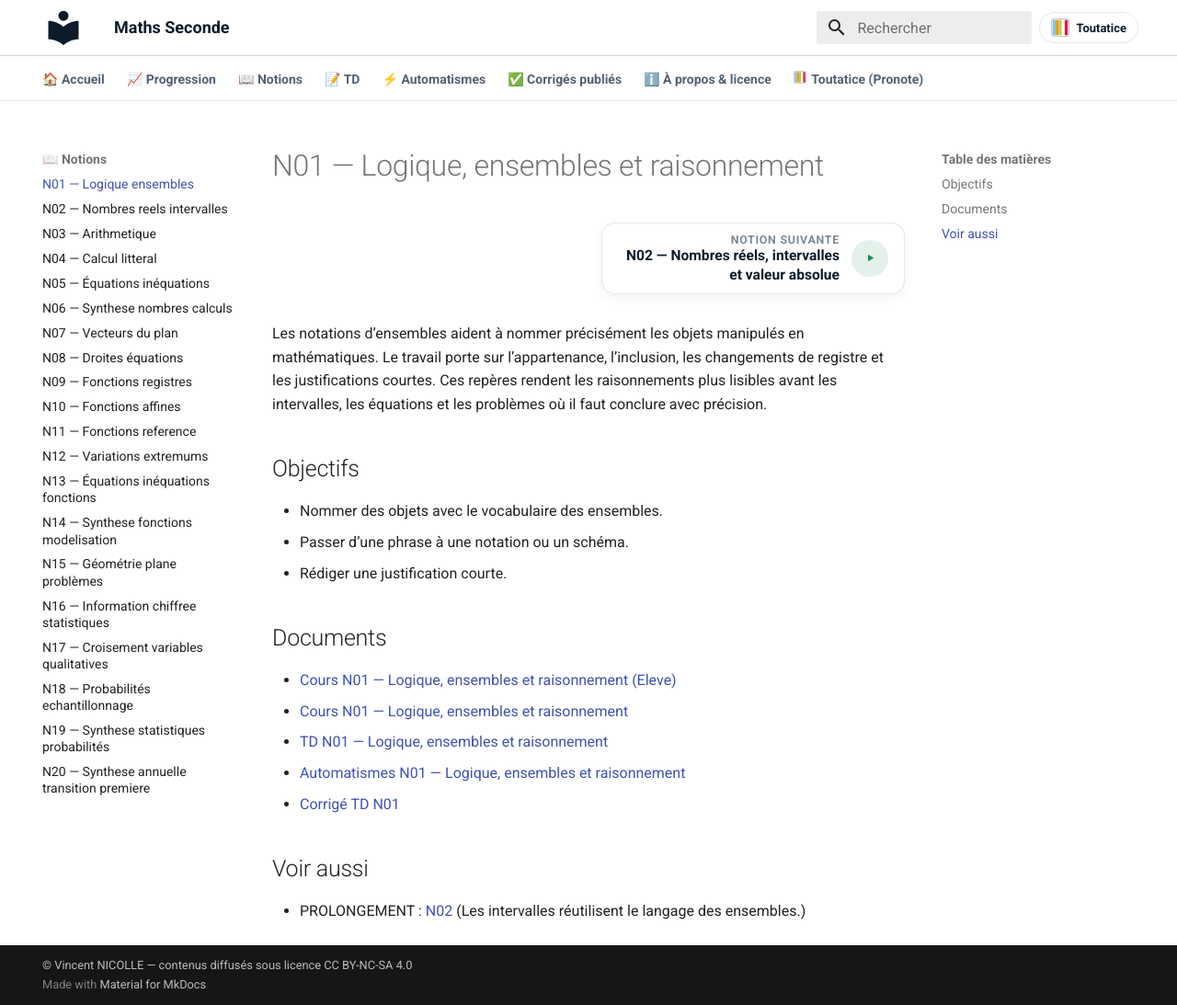
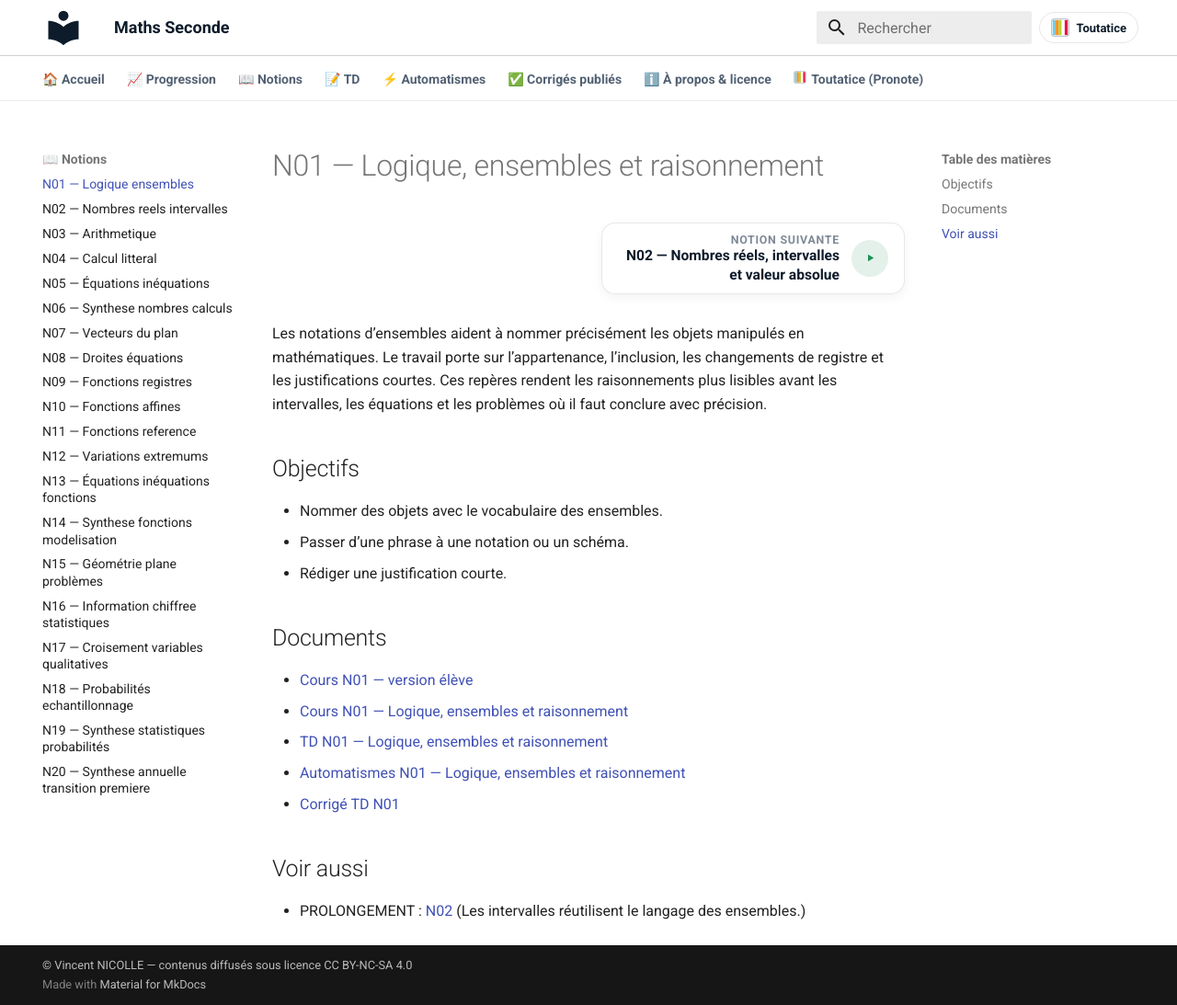
Before and after one commit to vnicolle56610/maths-seconde, an MkDocs documentation site: the page built from docs/notions/N01-logique-ensembles.md, in a window 1280 px wide and 1093 px high. Shown: the whole window at 92% size. Built offline with MkDocs 1.6.1 and Material for MkDocs 9.7.7, drawn with Linux system fonts in a browser that asks for light colours.

Commit message:
Publication automatique : 0 fichier(s) copié(s), 1 page(s) mise(s) à jour
Pages mises à jour :
  - docs/notions/N01-logique-ensembles.md

Généré par le protocole de publication (publier_ressources_site.py / publier_ressources_gui.py).

```diff
--- a/docs/notions/N01-logique-ensembles.md
+++ b/docs/notions/N01-logique-ensembles.md
@@ -22,7 +22,7 @@ Les notations d’ensembles aident à nommer précisément les objets manipulés
 ## Documents
 
 <!-- AUTO-DOCS:START -->
-- [Cours N01 — Logique, ensembles et raisonnement (Eleve)](../cours/COURS_N01_Eleve.pdf)
+- [Cours N01 — version élève](../cours/COURS_N01_Eleve.pdf)
 - [Cours N01 — Logique, ensembles et raisonnement](../cours/COURS_N01_LOGIQUE_ENSEMBLES.pdf)
 - [TD N01 — Logique, ensembles et raisonnement](../td/TD_N01_LOGIQUE_ENSEMBLES.pdf)
 - [Automatismes N01 — Logique, ensembles et raisonnement](../automatismes/AUTOMATISMES_N01_LOGIQUE_ENSEMBLES.pdf)
```
